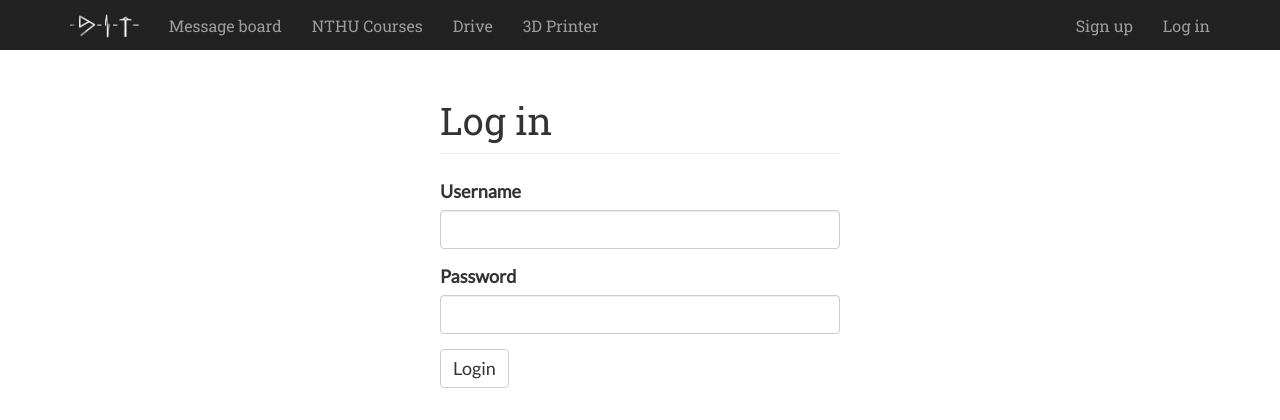
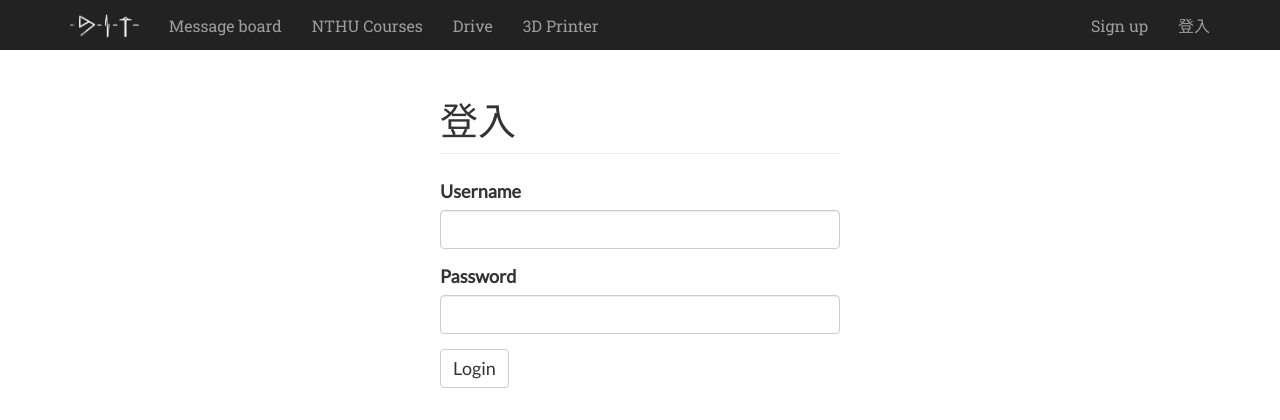
Before and after one commit to afg984/dit-robotics-site, a Django app: template accounts/templates/accounts/login.html in a window 1280 px wide. Shown: the top 420 px of the page. Run offline with Django 3.2, Linux system fonts and the light colour scheme; the template is opened without the code that fills it, so the values that code supplies are empty, except form fields; tables that the repository leaves empty hold one stand-in row (values such as "Sample post"); form fields are guessed from the names that the template uses; parts of the project's set-up code (start-up, migrations or seed data) failed here and were passed over; some libraries are stand-ins or nearby versions.

Commit message:
Log in -> 登入

```diff
--- a/accounts/templates/accounts/login.html
+++ b/accounts/templates/accounts/login.html
@@ -1,11 +1,11 @@
 {% extends "base.html" %}
 {% load bs_filters %}
 
-{% block mtitle %}Log in{% endblock %}
+{% block mtitle %}登入{% endblock %}
 
 {% block content %}
 <div style="max-width: 400px; margin-left: auto; margin-right: auto;">
-  <h2 class="page-header">Log in</h2>
+  <h2 class="page-header">登入</h2>
   <form method="post" action="{% url 'login' %}" role="form">
     {% csrf_token %}
     <input type="hidden" name="next" value="{{ next }}">
--- a/drs/templates/base.html
+++ b/drs/templates/base.html
@@ -27,7 +27,7 @@
         <li><a href="{% url 'logout' %}?next={{ request.path|iriencode }}">Log out</a></li>
         {% else %}
         {% navli 'registration' display='Sign up' %}
-        <li{% caiv 'login' %}><a href="{% url 'login' %}?next={{ request.path|iriencode }}">Log in</a></li>
+        <li{% caiv 'login' %}><a href="{% url 'login' %}?next={{ request.path|iriencode }}">登入</a></li>
         {% endif %}
       </ul>
     </div>
```
